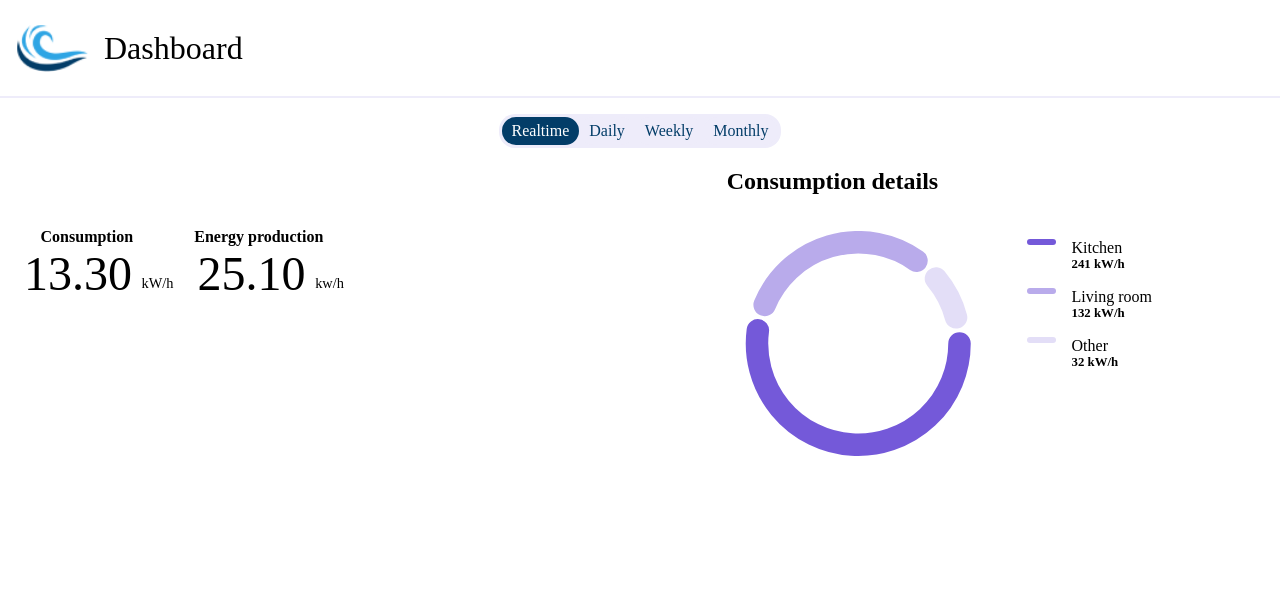
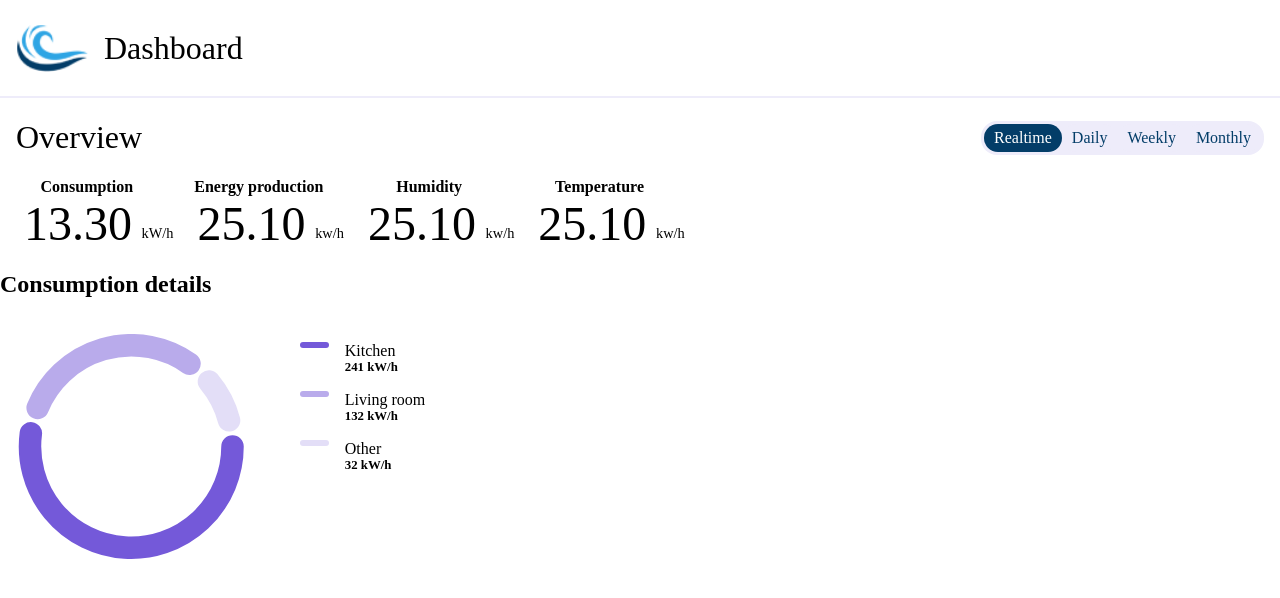
Before and after one commit to PI2-Eolo/frontend, a React (Create React App) app: page / in a window 1280 px wide. Shown: the top 598 px of the page. Built offline with nearby package versions, Linux system fonts and the light colour scheme.

Commit message:
Creation of overview component

```diff
--- a/src/App.css
+++ b/src/App.css
@@ -1,44 +1,3 @@
 .App {
-  text-align: center;
+    text-align: center;
 }
-
-.App-logo {
-  height: 40vmin;
-  pointer-events: none;
-}
-
-@media (prefers-reduced-motion: no-preference) {
-  .App-logo {
-    animation: App-logo-spin infinite 20s linear;
-  }
-}
-
-.App-header {
-  background-color: #282c34;
-  min-height: 100vh;
-  display: flex;
-  flex-direction: column;
-  align-items: center;
-  justify-content: center;
-  font-size: calc(10px + 2vmin);
-  color: white;
-}
-
-.App-link {
-  color: #61dafb;
-}
-
-.row{display:flex; flex-direction:row; margin-top: 5rem;}
-
-.rowB{display:flex; flex-direction:row; justify-content: space-between;}
-
-.center{ justify-content:center; display:flex; margin-top: 1rem;}
-
-@keyframes App-logo-spin {
-  from {
-    transform: rotate(0deg);
-  }
-  to {
-    transform: rotate(360deg);
-  }
-}
--- a/src/App.tsx
+++ b/src/App.tsx
@@ -5,44 +5,15 @@ import Header from "./components/Header";
 import Selector from "./components/Selector";
 import MetricInfo from "./components/MetricInfo";
 import PieChart from "./components/PieChart";
+import Overview from "./components/Overview";
 
 function App() {
   return (
     <div className="App">
       <Header />
-      <div className='center'>
+      <Overview />
 
-        <Selector
-          options={[
-            {
-              label: "Realtime",
-              value: "realtime",
-            },
-            {
-              label: "Daily",
-              value: "daily",
-            },
-            {
-              label: "Weekly",
-              value: "weekly",
-            },
-            {
-              label: "Monthly",
-              value: "monthly",
-            },
-          ]}
-        />
-      </div>
-
-      <div className='rowB'>
-
-        <div className='row'>
-          <MetricInfo label="Consumption" value={13.3} unit="kW/h" />
-
-          <MetricInfo label="Energy production" value={25.1} unit="kw/h" />
-        </div>
-
-        <div style={{marginRight:'10%'}}>
+      <div style={{ marginRight: "10%" }}>
         <PieChart
           label="Consumption details"
           data={[
@@ -51,8 +22,7 @@ function App() {
             { label: "Other", value: 32, color: "#E3DEF7" },
           ]}
           unit="kW/h"
-          />
-          </div>
+        />
       </div>
     </div>
   );
--- /dev/null
+++ b/src/components/Overview/index.css
@@ -0,0 +1,17 @@
+.Overview {
+    display: flex;
+    flex-direction: column;
+}
+
+.Overview-header {
+    display: flex;
+    justify-content: space-between;
+    align-items: center;
+    margin-left: 1em;
+    margin-right: 1em;
+}
+
+.Overview-infos {
+    display: flex;
+    flex-direction: row;
+}
--- /dev/null
+++ b/src/components/Overview/index.tsx
@@ -0,0 +1,44 @@
+import MetricInfo from "../MetricInfo";
+import Selector from "../Selector";
+import "./index.css";
+
+const Overview = () => {
+  return (
+    <div className="Overview">
+      <div className="Overview-header">
+        <h1>Overview</h1>
+        <div>
+          <Selector
+            options={[
+              {
+                label: "Realtime",
+                value: "realtime",
+              },
+              {
+                label: "Daily",
+                value: "daily",
+              },
+              {
+                label: "Weekly",
+                value: "weekly",
+              },
+              {
+                label: "Monthly",
+                value: "monthly",
+              },
+            ]}
+          />
+        </div>
+      </div>
+
+      <div className="Overview-infos">
+        <MetricInfo label="Consumption" value={13.3} unit="kW/h" />
+        <MetricInfo label="Energy production" value={25.1} unit="kw/h" />
+        <MetricInfo label="Humidity" value={25.1} unit="kw/h" />
+        <MetricInfo label="Temperature" value={25.1} unit="kw/h" />
+      </div>
+    </div>
+  );
+};
+
+export default Overview;
```
